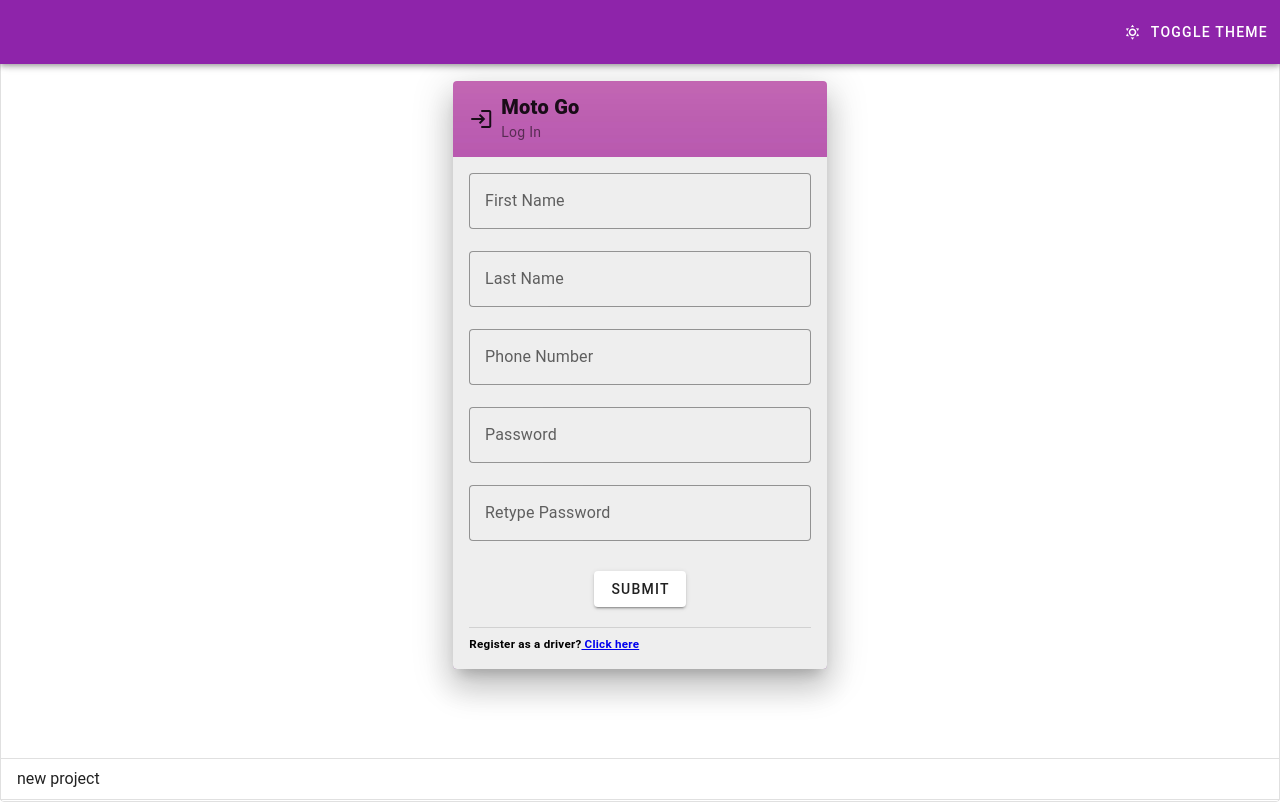
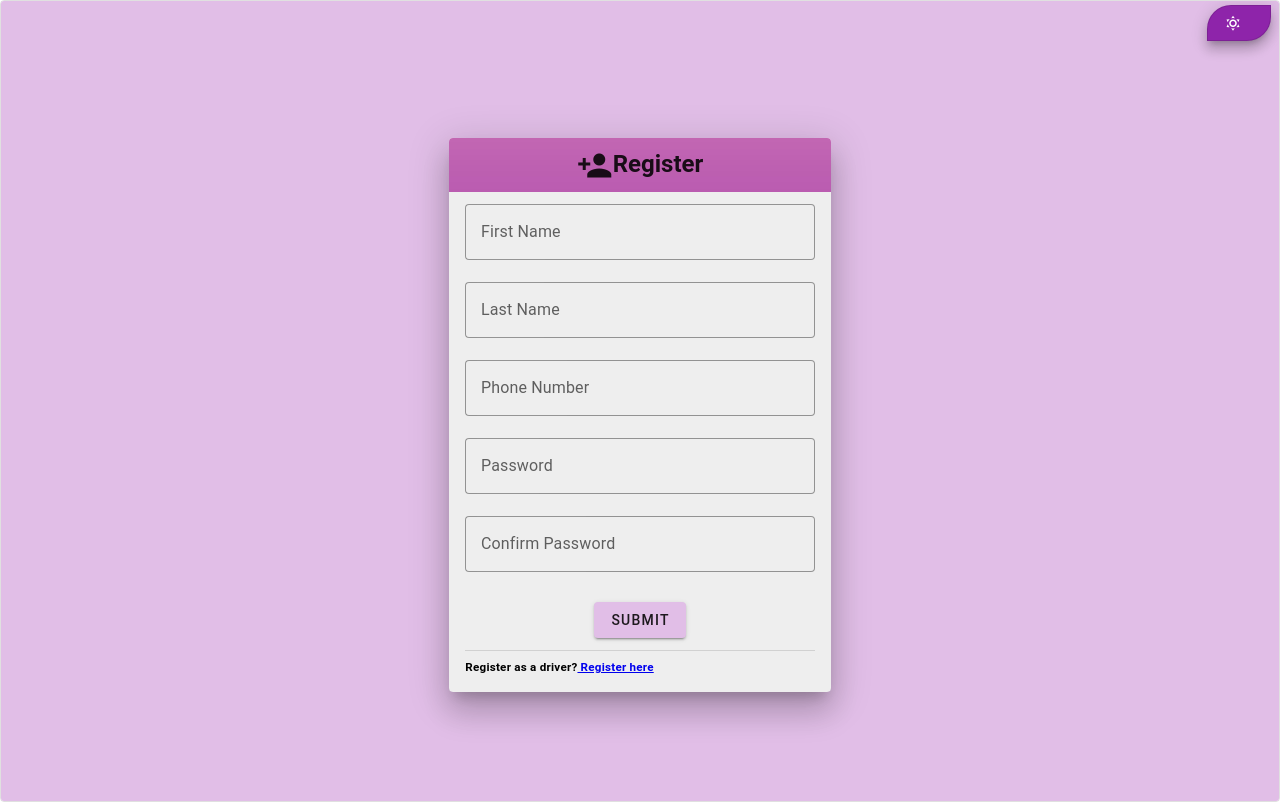
Before and after one commit to jeremydanielestrada/MotoGo, a Vue app: page /register in a window 1280 px wide. Built offline with nearby package versions, Linux system fonts and the light colour scheme.

Commit message:
fixed: adding image, views and forms

```diff
--- /dev/null
+++ b/src/components/auth/DriverRegistrationForm.vue
@@ -0,0 +1,43 @@
+<template>
+  <v-form fast-fail @submit.prevent>
+    <v-text-field label="First Name" type="text" variant="outlined"></v-text-field>
+
+    <v-text-field label="Last Name" type="password" variant="outlined"></v-text-field>
+
+    <v-text-field label="Phone Number" type="phone" variant="outlined"></v-text-field>
+
+    <v-text-field label="Password" type="password" variant="outlined"></v-text-field>
+
+    <v-text-field label="Confirm Password" type="password" variant="outlined"></v-text-field>
+
+    <v-file-input
+      :show-size="1000"
+      color="deep-purple-accent-4"
+      label="Upload License"
+      placeholder="Select your files"
+      prepend-icon="mdi-upload-outline"
+      counter
+      multiple
+      variant="plain"
+    >
+    </v-file-input>
+
+    <div class="d-flex justify-center">
+      <v-hover v-slot="{ isHovering, props }">
+        <v-btn
+          v-bind="props"
+          :color="isHovering ? 'purple-darken-1' : undefined"
+          class="mt-2 submit-button"
+          type="submit"
+          ripple
+          >Submit</v-btn
+        >
+      </v-hover>
+    </div>
+  </v-form>
+</template>
+<style scoped>
+.submit-button {
+  background-color: #e1bee7;
+}
+</style>
--- /dev/null
+++ b/src/components/auth/LoginForm.vue
@@ -0,0 +1,28 @@
+<template>
+  <v-form fast-fail @submit.prevent>
+    <v-text-field label="User name" type="text" variant="outlined"></v-text-field>
+
+    <v-text-field label="Password" type="password" variant="outlined"></v-text-field>
+    <div class="d-flex justify-center">
+      <v-hover v-slot="{ isHovering, props }">
+        <v-btn
+          v-bind="props"
+          :color="isHovering ? 'purple-darken-1' : undefined"
+          class="mt-2 submit-button"
+          type="submit"
+          ripple
+          >Submit</v-btn
+        >
+      </v-hover>
+    </div>
+  </v-form>
+  <v-divider class="mt-5"> </v-divider>
+  <h5 class="mt-2">
+    Don't have an account?<RouterLink to="/register"> Register Here </RouterLink>
+  </h5>
+</template>
+<style scoped>
+.submit-button {
+  background-color: #e1bee7;
+}
+</style>
--- /dev/null
+++ b/src/components/auth/RegisterForm.vue
@@ -0,0 +1,60 @@
+<script setup>
+const rules = {
+  required: (value) => !!value || 'Field is required',
+}
+</script>
+<template>
+  <v-form fast-fail @submit.prevent>
+    <v-text-field
+      label="First Name"
+      :rules="[rules.required]"
+      type="text"
+      variant="outlined"
+    ></v-text-field>
+    <v-text-field
+      label="Last Name"
+      :rules="[rules.required]"
+      type="text"
+      variant="outlined"
+    ></v-text-field>
+
+    <v-text-field
+      label="Phone Number"
+      :rules="[rules.required]"
+      type="phone"
+      variant="outlined"
+    ></v-text-field>
+
+    <v-text-field
+      label="Password"
+      :rules="[rules.required]"
+      type="password"
+      variant="outlined"
+    ></v-text-field>
+
+    <v-text-field
+      label="Confirm Password"
+      :rules="[rules.required]"
+      type="password"
+      variant="outlined"
+    ></v-text-field>
+
+    <div class="d-flex justify-center">
+      <v-hover v-slot="{ isHovering, props }">
+        <v-btn
+          v-bind="props"
+          :color="isHovering ? 'purple-darken-1' : undefined"
+          class="mt-2 submit-button"
+          type="submit"
+          ripple
+          >Submit</v-btn
+        >
+      </v-hover>
+    </div>
+  </v-form>
+</template>
+<style scoped>
+.submit-button {
+  background-color: #e1bee7;
+}
+</style>
--- /dev/null
+++ b/src/components/layout/AppLayout.vue
@@ -0,0 +1,36 @@
+<script setup>
+import { ref } from 'vue'
+
+const theme = ref('light')
+
+function onClick() {
+  theme.value = theme.value === 'light' ? 'dark' : 'light'
+}
+</script>
+
+<template>
+  <v-responsive class="border rounded">
+    <v-app :theme="theme" class="bg-purple-lighten-4">
+      <!-- Top Row for Theme Toggle Button -->
+      <v-row class="pe-5 pt-4" justify="end">
+        <v-btn
+          :prepend-icon="theme === 'light' ? 'mdi-weather-sunny' : 'mdi-weather-night'"
+          elevation="9"
+          @click="onClick"
+          width="40px"
+          color="purple-darken-1"
+          class="border rounded-shaped"
+        ></v-btn>
+      </v-row>
+
+      <!-- Main Content -->
+      <v-main class="bg-bg">
+        <v-container>
+          <v-row>
+            <slot name="content"></slot>
+          </v-row>
+        </v-container>
+      </v-main>
+    </v-app>
+  </v-responsive>
+</template>
--- a/src/views/auth/DriverRegistrationView.vue
+++ b/src/views/auth/DriverRegistrationView.vue
@@ -1,106 +1,36 @@
 <script setup>
-import { ref } from 'vue'
-
-const theme = ref('light')
-
-function onClick() {
-  theme.value = theme.value === 'light' ? 'dark' : 'light'
-}
+import DriverRegistrationForm from '@/components/auth/DriverRegistrationForm.vue'
+import AppLayout from '@/components/layout/AppLayout.vue'
 </script>
 
 <template>
-  <v-responsive class="border rounded">
-    <v-app :theme="theme">
-      <v-app-bar color="purple-darken-1">
-        <v-spacer></v-spacer>
-
-        <v-btn
-          :prepend-icon="theme === 'light' ? 'mdi-weather-sunny' : 'mdi-weather-night'"
-          text="Toggle Theme"
-          slim
-          @click="onClick"
-        ></v-btn>
-      </v-app-bar>
-
-      <v-main>
-        <v-container>
+  <AppLayout>
+    <template #content>
       <v-row align="center" justify="center">
         <v-col cols="12" sm="8" md="6" lg="4">
           <v-card
             class="mx-auto"
-                prepend-icon="mdi-login"
-                subtitle="Log In"
+            prepend-icon="mdi-motorbike"
             max-width="400"
             image="/images/Background.jpg"
             elevation="20"
           >
             <template v-slot:title>
-                  <span class="font-weight-black">Moto Go</span>
+              <span class="font-weight-black">Register as Driver</span>
             </template>
 
             <v-card-text class="bg-surface-light pt-4">
-                  <v-form fast-fail @submit.prevent>
-                    <v-text-field label="First Name" type="text" variant="outlined"></v-text-field>
-
-                    <v-text-field
-                      label="Last Name"
-                      type="password"
-                      variant="outlined"
-                    ></v-text-field>
-
-                    <v-text-field
-                      label="Phone Number"
-                      type="phone"
-                      variant="outlined"
-                    ></v-text-field>
-
-                    <v-text-field
-                      label="Password"
-                      type="password"
-                      variant="outlined"
-                    ></v-text-field>
-
-                    <v-text-field
-                      label="Retype Password"
-                      type="password"
-                      variant="outlined"
-                    ></v-text-field>
-
-                    <v-file-input
-                      :show-size="1000"
-                      color="deep-purple-accent-4"
-                      label="Upload License"
-                      placeholder="Select your files"
-                      prepend-icon="mdi-upload-outline"
-                      counter
-                      multiple
-                      variant="plain"
-                    >
-                    </v-file-input>
-
-                    <div class="d-flex justify-center">
-                      <v-btn
-                        class="mt-2"
-                        type="submit"
-                        ripple
-                        prepend-icon="mdi-account-arrow-right-outline"
-                        >Submit</v-btn
-                      >
-                    </div>
-                  </v-form>
+              <DriverRegistrationForm></DriverRegistrationForm>
               <v-divider class="mt-5"> </v-divider>
               <h5 class="mt-2">
-                    Register as a driver?<RouterLink to="/register"> Click here </RouterLink>
+                Already have an account?<RouterLink to="/login"> Log In </RouterLink>
               </h5>
             </v-card-text>
           </v-card>
         </v-col>
       </v-row>
-        </v-container>
-      </v-main>
-      <v-footer border app> new project</v-footer>
-    </v-app>
-  </v-responsive>
+    </template>
+  </AppLayout>
 </template>
 
 <style></style>
--- a/src/views/auth/LoginView.vue
+++ b/src/views/auth/LoginView.vue
@@ -1,69 +1,64 @@
 <script setup>
-import { ref } from 'vue'
-
-const theme = ref('light')
-
-function onClick() {
-  theme.value = theme.value === 'light' ? 'dark' : 'light'
-}
+import LoginForm from '@/components/auth/LoginForm.vue'
+import AppLayout from '@/components/layout/AppLayout.vue'
 </script>
 
 <template>
-  <v-responsive class="border rounded">
-    <v-app :theme="theme">
-      <v-app-bar color="purple-darken-1">
-        <v-spacer></v-spacer>
-
-        <v-btn
-          :prepend-icon="theme === 'light' ? 'mdi-weather-sunny' : 'mdi-weather-night'"
-          text="Toggle Theme"
-          slim
-          @click="onClick"
-        ></v-btn>
-      </v-app-bar>
-
-      <v-main>
+  <AppLayout>
+    <template #content>
       <v-container>
         <v-row align="center" justify="center">
+          <v-col cols="12" sm="6" md="5" lg="5">
+            <template v-slot="title">
+              <v-row>
+                <h1 class="font-weight-bold title-name">
+                  <v-icon class="icon-image" icon="mdi-racing-helmet"></v-icon>MotoGo
+                </h1>
+              </v-row>
+              <v-row>
+                <h1 class="tagline">Ride Smart, Ride Safe</h1>
+              </v-row>
+              <v-row>
+                <img class="image-logo" src="/images/logo11.png" width="95%" />
+              </v-row>
+            </template>
+          </v-col>
+
           <v-col cols="12" sm="8" md="6" lg="4">
-              <v-card
-                class="mx-auto"
-                prepend-icon="mdi-login"
-                subtitle="Log In"
-                max-width="400"
-                image="/images/Background.jpg"
-                elevation="20"
-              >
-                <template v-slot:title>
-                  <span class="font-weight-black">Moto Go</span>
-                </template>
-
+            <v-card class="mx-auto bg-purple-darken-1" max-width="400" elevation="20">
+              <v-card-title>
+                <h3 class="text-center">Log In</h3>
+              </v-card-title>
               <v-card-text class="bg-surface-light pt-4">
-                  <v-form fast-fail @submit.prevent>
-                    <v-text-field label="User name" type="text" variant="outlined"></v-text-field>
-
-                    <v-text-field
-                      label="Password"
-                      type="password"
-                      variant="outlined"
-                    ></v-text-field>
-                    <div class="d-flex justify-center">
-                      <v-btn class="mt-2" type="submit" ripple>Submit</v-btn>
-                    </div>
-                  </v-form>
-                  <v-divider class="mt-5"> </v-divider>
-                  <h5 class="mt-2">
-                    Don't have an account?<RouterLink to="/register"> register here </RouterLink>
-                  </h5>
+                <LoginForm></LoginForm>
               </v-card-text>
             </v-card>
           </v-col>
         </v-row>
       </v-container>
-      </v-main>
-      <v-footer border app> new project</v-footer>
-    </v-app>
-  </v-responsive>
+    </template>
+  </AppLayout>
 </template>
 
-<style></style>
+<style scoped>
+.icon-image {
+  color: #8e24aa;
+}
+
+.title-name {
+  font-size: 3.5rem;
+  padding-left: 40px;
+  text-align: center;
+}
+
+.tagline {
+  font-style: oblique;
+  font-family: 'Segoe UI', Tahoma, Geneva, Verdana, sans-serif;
+  font-size: 1.5rem;
+  padding-left: 70px;
+  text-align: center;
+}
+.image-logo {
+  padding-left: 20px;
+}
+</style>
--- a/src/views/auth/RegisterView.vue
+++ b/src/views/auth/RegisterView.vue
@@ -1,87 +1,26 @@
 <script setup>
-import { ref } from 'vue'
-
-const theme = ref('light')
-
-function onClick() {
-  theme.value = theme.value === 'light' ? 'dark' : 'light'
-}
+import RegisterForm from '@/components/auth/RegisterForm.vue'
+import AppLayout from '@/components/layout/AppLayout.vue'
 </script>
 
 <template>
-  <v-responsive class="border rounded">
-    <v-app :theme="theme">
-      <v-app-bar color="purple-darken-1">
-        <v-spacer></v-spacer>
-
-        <v-btn
-          :prepend-icon="theme === 'light' ? 'mdi-weather-sunny' : 'mdi-weather-night'"
-          text="Toggle Theme"
-          slim
-          @click="onClick"
-        ></v-btn>
-      </v-app-bar>
-
-      <v-main>
-        <v-container>
+  <AppLayout>
+    <template #content>
       <v-row align="center" justify="center">
         <v-col cols="12" sm="8" md="6" lg="4">
-              <v-card
-                class="mx-auto"
-                prepend-icon="mdi-login"
-                subtitle="Log In"
-                max-width="400"
-                image="/images/Background.jpg"
-                elevation="20"
-              >
-                <template v-slot:title>
-                  <span class="font-weight-black">Moto Go</span>
-                </template>
+          <v-card class="mx-auto" max-width="400" image="/images/Background.jpg" elevation="20">
+            <h2 class="py-2 text-center"><v-icon icon="mdi-account-plus"></v-icon>Register</h2>
 
-                <v-card-text class="bg-surface-light pt-4">
-                  <v-form fast-fail @submit.prevent>
-                    <v-text-field label="First Name" type="text" variant="outlined"></v-text-field>
-                    <v-text-field
-                      label="Last Name"
-                      type="password"
-                      variant="outlined"
-                    ></v-text-field>
-
-                    <v-text-field
-                      label="Phone Number"
-                      type="phone"
-                      variant="outlined"
-                    ></v-text-field>
-
-                    <v-text-field
-                      label="Password"
-                      type="password"
-                      variant="outlined"
-                    ></v-text-field>
-
-                    <v-text-field
-                      label="Retype Password"
-                      type="password"
-                      variant="outlined"
-                    ></v-text-field>
-
-                    <div class="d-flex justify-center">
-                      <v-btn class="mt-2" type="submit" ripple>Submit</v-btn>
-                    </div>
-                  </v-form>
-                  <v-divider class="mt-5"> </v-divider>
+            <v-card-text class="bg-surface-light pt-3">
+              <RegisterForm></RegisterForm>
+              <v-divider class="mt-3"> </v-divider>
               <h5 class="mt-2">
-                    Register as a driver?<RouterLink to="/driver-register"> Click here </RouterLink>
+                Register as a driver?<RouterLink to="/driver-register"> Register here </RouterLink>
               </h5>
             </v-card-text>
           </v-card>
         </v-col>
       </v-row>
-        </v-container>
-      </v-main>
-      <v-footer border app> new project</v-footer>
-    </v-app>
-  </v-responsive>
     </template>
-
-<style></style>
+  </AppLayout>
+</template>
```
Also changed, not shown: public/images/logo11.png (added), 1 other file (tests, documents, lock files or other folders). Lines whose indentation alone changed are shown as unchanged.
